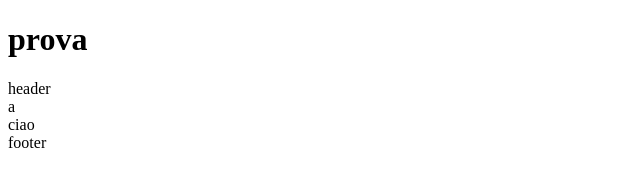
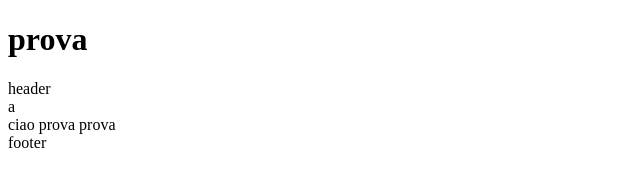
Before and after one commit to AndreaGul/test-merges, a plain HTML site: page index.html in a window 1280 px wide. Shown: the full height of the page, 0-640 px from the left. Drawn offline with Linux system fonts and the light colour scheme.

Commit message:
feat: bla bla

```diff
--- a/index.html
+++ b/index.html
@@ -11,7 +11,7 @@
 
     <div>a</div>
 
-    ciao
+    ciao prova prova
     <footer>footer</footer>
   </body>
 </html>
```
